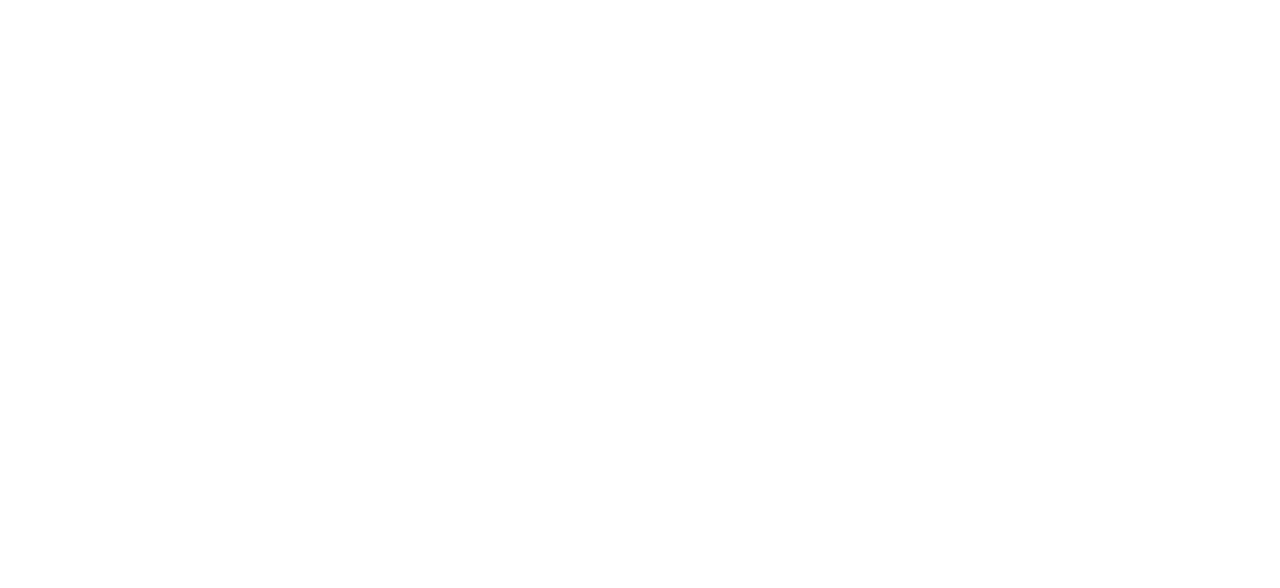
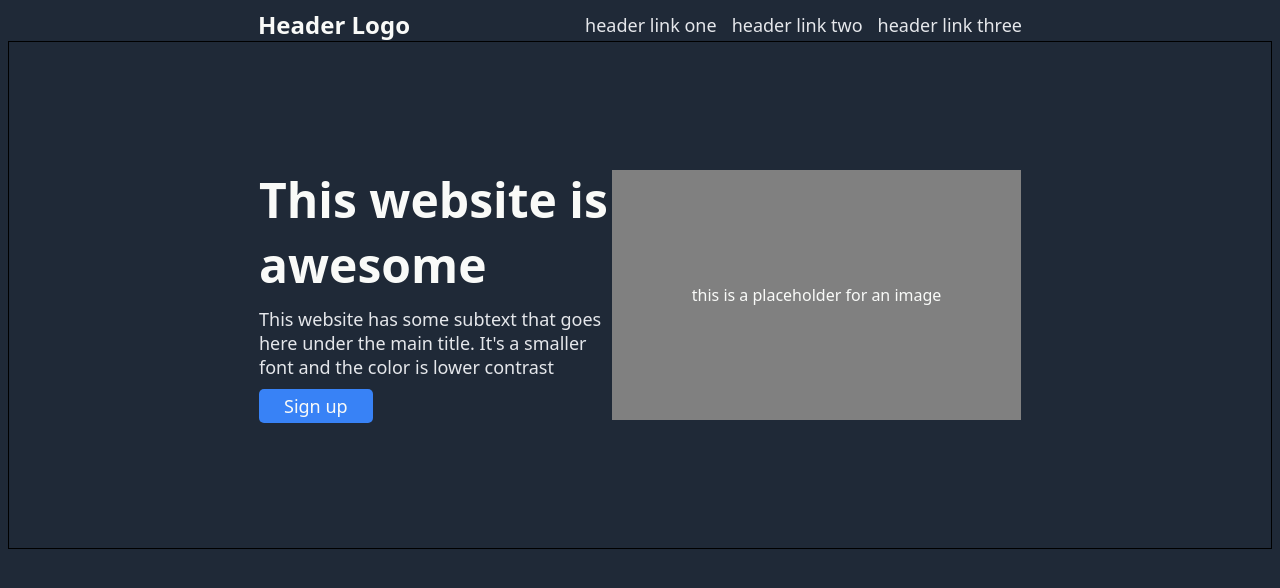
Before and after one commit to theprofessorxavier/foundations-landing-page, a plain HTML site: page index.html in a window 1280 px wide. Drawn offline with Linux system fonts and the light colour scheme.

Commit message:
Add Introduction Section

```diff
--- a/index.html
+++ b/index.html
@@ -0,0 +1,32 @@
+<!DOCTYPE html>
+<html lang="en">
+<head>
+    <meta charset="UTF-8">
+    <meta name="viewport" content="width=device-width, initial-scale=1.0">
+    <title>Landing Page</title>
+    <link rel="stylesheet" href="styles.css">
+</head>
+<body>
+    <header>
+        <h2>Header Logo</h2>
+        <ul>
+            <li><a href="#">header link one</a></li>
+            <li><a href="#">header link two</a></li>
+            <li><a href="#">header link three</a></li>
+        </ul>
+    </header>
+    <div class="introduction">
+        <div class="intro-text">
+        <h1>This website is awesome</h1>
+        <p>This website has some subtext that goes here under the main title. It's a smaller font and the color is lower contrast</p>
+        <button type="button" >Sign up</button>
+        </div>
+        <div class="img-placeholder">
+            <p>this is a placeholder for an image</p>
+        </div>
+    </div>
+    <footer>
+
+    </footer>
+</body>
+</html>
--- a/styles.css
+++ b/styles.css
@@ -3,30 +3,92 @@
     background-color: #1F2937;
 }
 
+body{
+    display: flex;
+    flex-direction: column;
+}
+
+/*header*/
+
 header{
     display: flex;
     align-items: center;
     justify-content: space-between;
-    padding: 0px 75px;
-    border: 1px solid;
+    padding: 0px 250px;
+}
+
+header h2, header a, header ul{
+    padding: 0;
     margin: 0;
 }
 
 header h2{
     color: #F9FAF8;
     font-size: 24px;
-    margin: 0;
 }
 
 header ul{
     display: flex;
     list-style: none;
-    padding: 0;
-    margin: 0;
     gap: 15px;
 }
 
-header li{
+header a{
+    text-decoration: none;
     font-size: 18px;
+    color: #E5E7EB;
+}
+
+/*introduction*/
+.introduction{
+    display: flex;
+    justify-content: space-between;
+    align-items: center;
+    border: 1px solid;
+    padding: 125px 250px;
+}
+
+.intro-text{
+    display: flex;
+    flex-direction: column;
+    align-items: baseline;
+    flex-basis: 475px;
+    gap: 10px;
+}
+
+.intro-text h1, .intro-text p, button{
+    margin: 0;
+}
+
+.intro-text h1{
     color: #F9FAF8;
+    font-weight: 900;
+    font-size: 48px;
 }
+
+.intro-text p{
+    color: #E5E7EB;
+    font-size: 18px;
+}
+
+.intro-text button{
+    background-color: #3882F6;
+    color: #F9FAF8;
+    border: none;
+    font-size: 18px;
+    padding: 5px 25px;
+    border-radius: 5px;
+}
+
+.img-placeholder{
+    display: flex;
+    justify-content: center;
+    align-items: center;
+    width: 550px;
+    height: 250px;
+}
+
+.img-placeholder, .img-placeholder p{
+    background-color: grey;
+    color:#F9FAF8
+}
```
Also changed, not shown: 01.png (added), 02.png (added).
